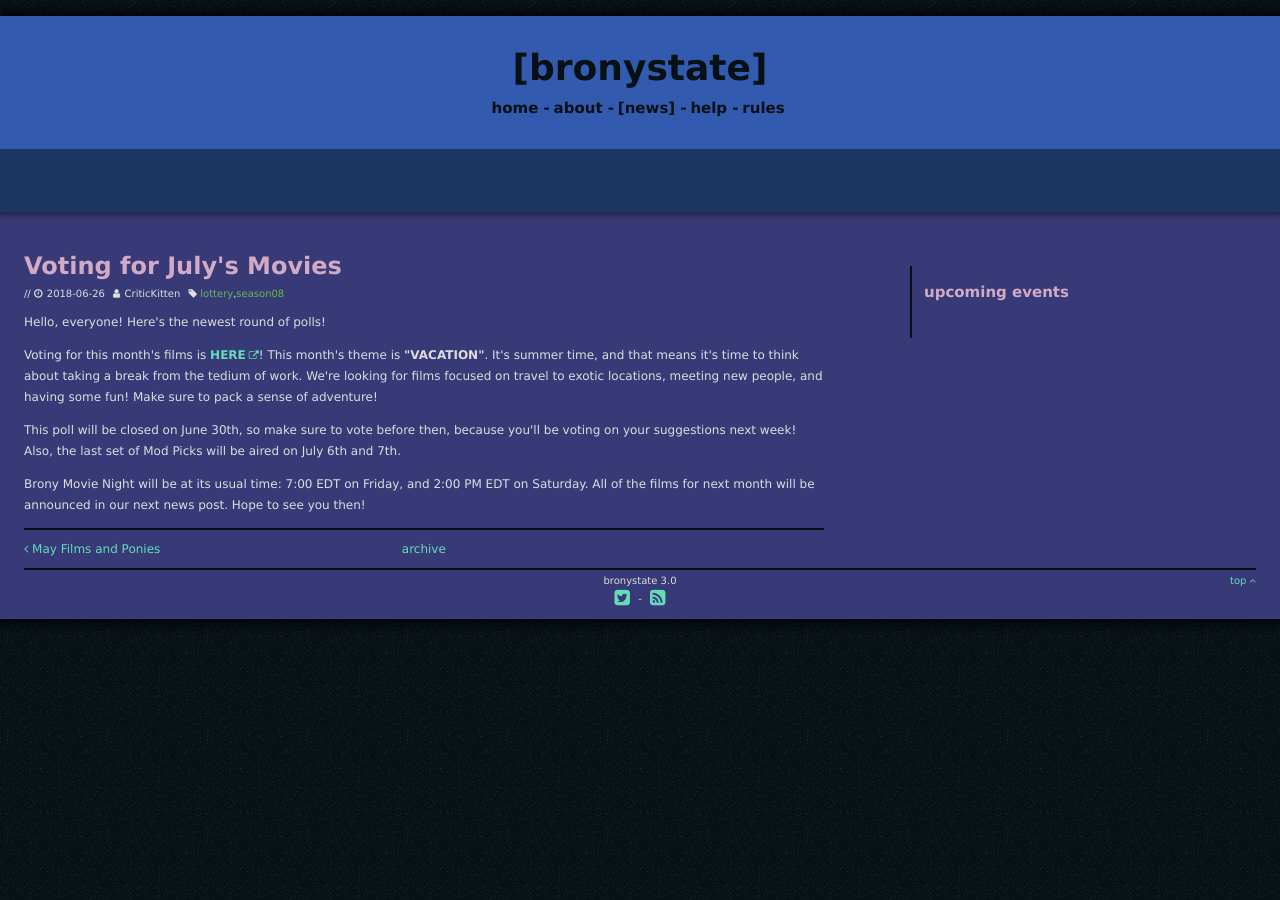
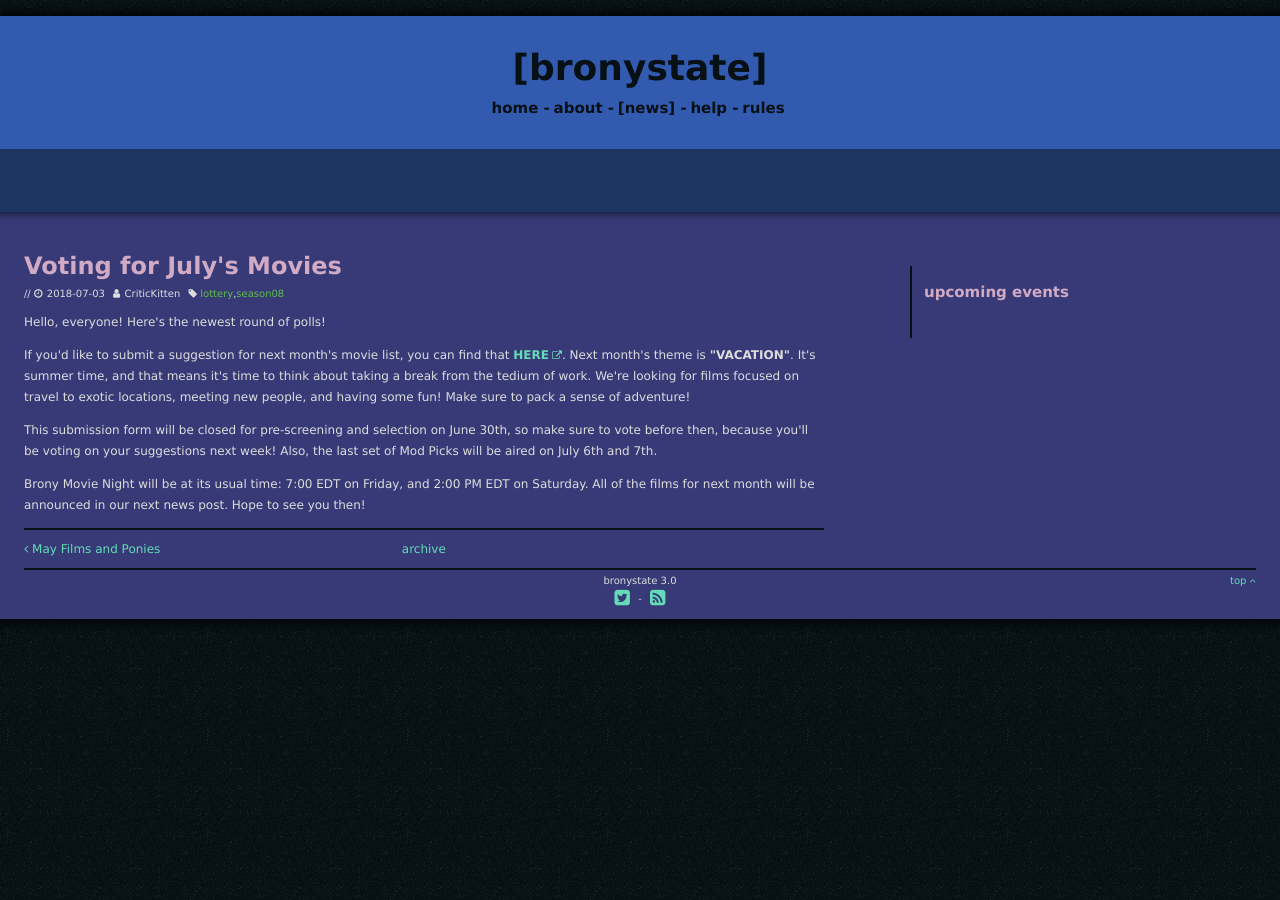
Before and after one commit to Bronystate/brstv3, a Jekyll site: the page built from _posts/2018-06-26-votejuly18.md, in a window 1280 px wide. Built offline with Jekyll 4.4.1, drawn with Linux system fonts in a browser that asks for light colours; nearby versions of some CDN libraries.

Commit message:
Update 2018-06-26-votejuly18.md

```diff
--- a/_posts/2018-06-26-votejuly18.md
+++ b/_posts/2018-06-26-votejuly18.md
@@ -1,15 +1,15 @@
 ---
 title: Voting for July's Movies
-date: 2018-06-26
+date: 2018-07-03
 author: CriticKitten
 tags: [lottery, season08]
 ---
 
 Hello, everyone!  Here's the newest round of polls!
 
-Voting for this month's films is **[HERE][lotto]**!  This month's theme is **"VACATION"**.  It's summer time, and that means it's time to think about taking a break from the tedium of work.  We're looking for films focused on travel to exotic locations, meeting new people, and having some fun!  Make sure to pack a sense of adventure!
+If you'd like to submit a suggestion for next month's movie list, you can find that **[HERE][lotto]**. Next month's theme is **"VACATION"**.  It's summer time, and that means it's time to think about taking a break from the tedium of work.  We're looking for films focused on travel to exotic locations, meeting new people, and having some fun!  Make sure to pack a sense of adventure!
 
-This poll will be closed on June 30th, so make sure to vote before then, because you'll be voting on your suggestions next week!  Also, the last set of Mod Picks will be aired on July 6th and 7th.
+This submission form will be closed for pre-screening and selection on June 30th, so make sure to vote before then, because you'll be voting on your suggestions next week!  Also, the last set of Mod Picks will be aired on July 6th and 7th.
 
 Brony Movie Night will be at its usual time: 7:00 EDT on Friday, and 2:00 PM EDT on Saturday.  All of the films for next month will be announced in our next news post.  Hope to see you then!
 
```
